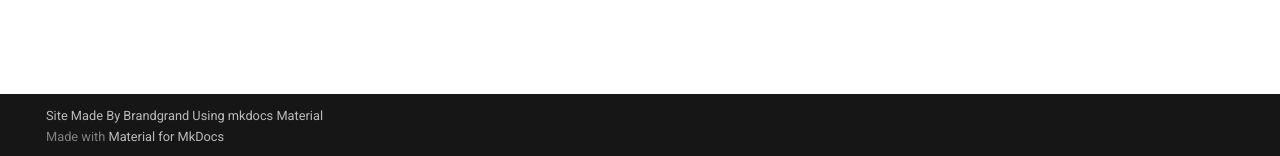
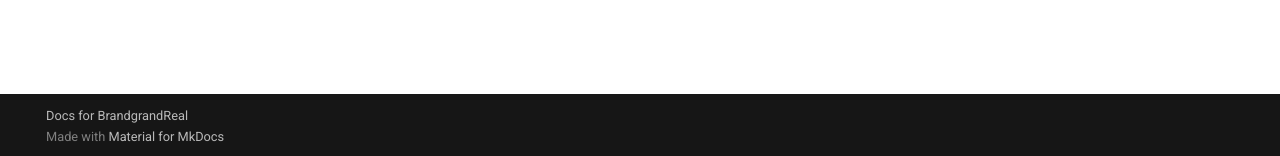
Before and after one commit to BrandgrandRealMe/BrandgrandRealMe.github.io, an MkDocs documentation site: the page built from docs/proxyurls.md, in a window 1280 px wide. Shown: the part 741-897 px from the top of the page. Built offline with MkDocs 1.6.1 and Material for MkDocs 9.7.7, drawn with Linux system fonts in a browser that asks for light colours.

Commit message:
Update mkdocs.yml

```diff
--- a/mkdocs.yml
+++ b/mkdocs.yml
@@ -74,7 +74,7 @@ site_url: ''
 use_directory_urls: true
 
 # Copyright
-copyright: Site Made By Brandgrand Using mkdocs Material
+copyright: Docs for BrandgrandReal
 plugins:
   - search
 markdown_extensions:
```
